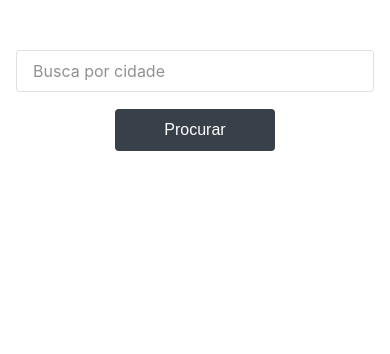
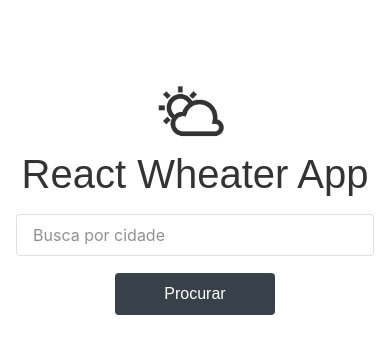
Before and after one commit to RodrigoWebDev/react-weater-app, a React (Create React App) app: page / in a window 390 px wide. Shown: the top 354 px of the page. Built offline with nearby package versions, Linux system fonts and the light colour scheme.

Commit message:
added title and styles adjusts

```diff
--- a/src/App.css
+++ b/src/App.css
@@ -11,6 +11,18 @@ body {
   padding-left: 16px;
   padding-right: 16px;
   flex-wrap: wrap;
+}
+
+.app-title{
+  display: flex;
+  align-items: center;
+}
+
+.app-title img{
+  width:80px;
+  height: auto;
+  margin-right: 10px;
+  opacity: .8;
 }
 
 .search input {
@@ -187,6 +199,13 @@ body {
 }
 
 @media(max-width: 900px) {
+  .app-title {
+    flex-direction: column;
+    align-items: center;
+    justify-content: center;
+    text-align: center;
+}
+
   .whater-content {
     flex-direction: column;
   }
--- a/src/App.js
+++ b/src/App.js
@@ -47,14 +47,17 @@ class App extends Component {
 
           let main = res.data.list[0].main
           let city = res.data.city
+          let min = main.temp_min.toFixed(0)
+          let max = main.temp_max.toFixed(0)
+          let temp = main.temp.toFixed(0)
 
           self.setState({
             isFetching: false,
             fetch: true,
             weatherInfo: {
-              temp: main.temp,
-              temp_min: main.temp_min,
-              temp_max: main.temp_max,
+              temp: temp,
+              temp_min: min,
+              temp_max: max,
               wheater: res.data.list[0].weather[0].description,
               humidity: main.humidity,
               sunrise: self.formatTimeStamp(city.sunrise),
@@ -87,11 +90,15 @@ class App extends Component {
   render() {
     return (
       <div className="App">
+
         {!this.state.fetch &&
-          <Search
-            handleSubmit={this.handleSubmit}
-            handleChange={this.handleChange}
-          />
+          <>
+            <h1 className="app-title"><img src={wheaterIcon} />React Wheater App</h1>
+            <Search
+              handleSubmit={this.handleSubmit}
+              handleChange={this.handleChange}
+            />
+          </>
         }
 
         {this.state.isFetching &&
```
